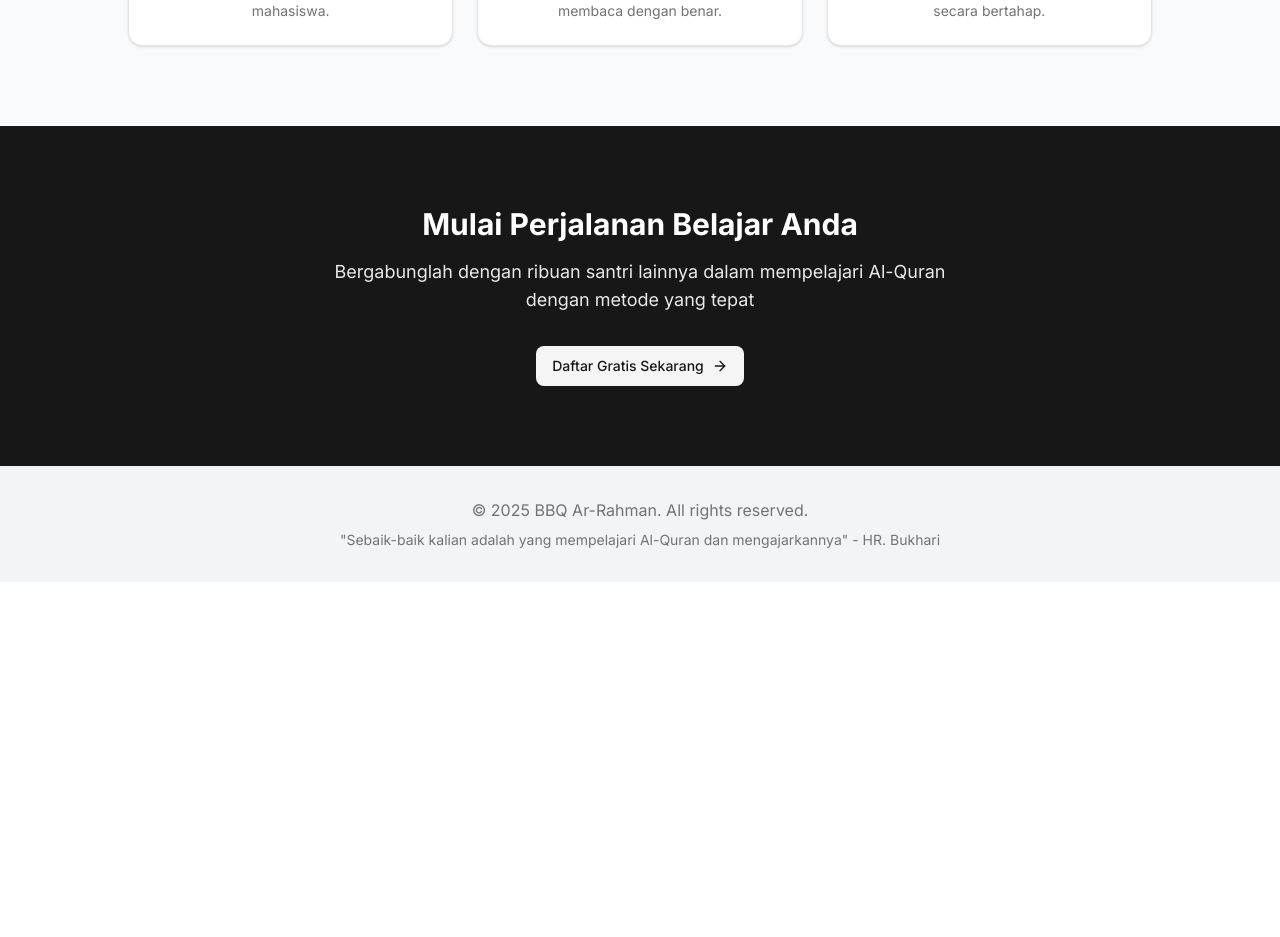
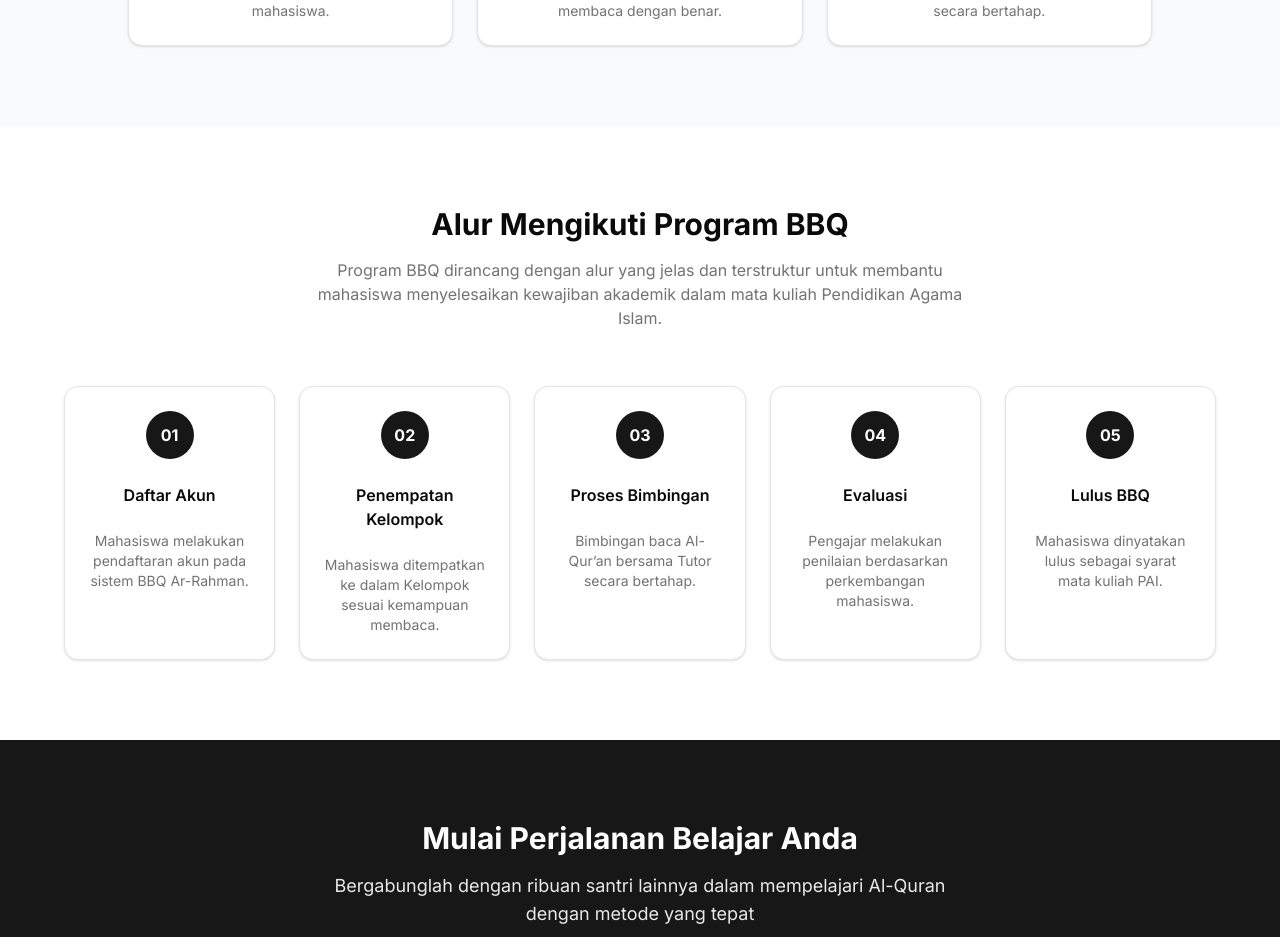
Before and after one commit to Atri-awg/BBQ-ARRRAHMAN, a Next.js app in the folder web/: page / in a window 1280 px wide. Shown: the part 920-1857 px from the top of the page. Before the commit the page ends 1502 px from the top, so only its background shows below. Built offline with nearby package versions, Linux system fonts and the light colour scheme.

Commit message:
Penambahan Alur BBQ

```diff
--- a/web/src/app/page.tsx
+++ b/web/src/app/page.tsx
@@ -138,6 +138,68 @@ export default function LandingPage() {
   </div>
 </section>
 
+{/* Alur BBQ Section */}
+<section className="py-20">
+  <div className="container mx-auto px-4">
+    <div className="text-center mb-14">
+      <h2 className="text-3xl font-bold mb-4">
+        Alur Mengikuti Program BBQ
+      </h2>
+      <p className="text-muted-foreground max-w-2xl mx-auto">
+        Program BBQ dirancang dengan alur yang jelas dan terstruktur
+        untuk membantu mahasiswa menyelesaikan kewajiban akademik
+        dalam mata kuliah Pendidikan Agama Islam.
+      </p>
+    </div>
+
+    <div className="grid gap-6 md:grid-cols-5 max-w-6xl mx-auto">
+      {[
+        {
+          step: "01",
+          title: "Daftar Akun",
+          desc: "Mahasiswa melakukan pendaftaran akun pada sistem BBQ Ar-Rahman.",
+        },
+        {
+          step: "02",
+          title: "Penempatan Kelompok",
+          desc: "Mahasiswa ditempatkan ke dalam Kelompok sesuai kemampuan membaca.",
+        },
+        {
+          step: "03",
+          title: "Proses Bimbingan",
+          desc: "Bimbingan baca Al-Qur’an bersama Tutor secara bertahap.",
+        },
+        {
+          step: "04",
+          title: "Evaluasi",
+          desc: "Pengajar melakukan penilaian berdasarkan perkembangan mahasiswa.",
+        },
+        {
+          step: "05",
+          title: "Lulus BBQ",
+          desc: "Mahasiswa dinyatakan lulus sebagai syarat mata kuliah PAI.",
+        },
+      ].map((item) => (
+        <Card key={item.step} className="text-center relative">
+          <CardHeader>
+            <div className="w-12 h-12 mx-auto mb-4 rounded-full bg-primary text-white flex items-center justify-center font-bold">
+              {item.step}
+            </div>
+            <CardTitle className="text-base">
+              {item.title}
+            </CardTitle>
+          </CardHeader>
+          <CardContent>
+            <p className="text-sm text-muted-foreground">
+              {item.desc}
+            </p>
+          </CardContent>
+        </Card>
+      ))}
+    </div>
+  </div>
+</section>
+
 
       {/* CTA Section */}
       <section className="bg-primary text-white py-20">
```
